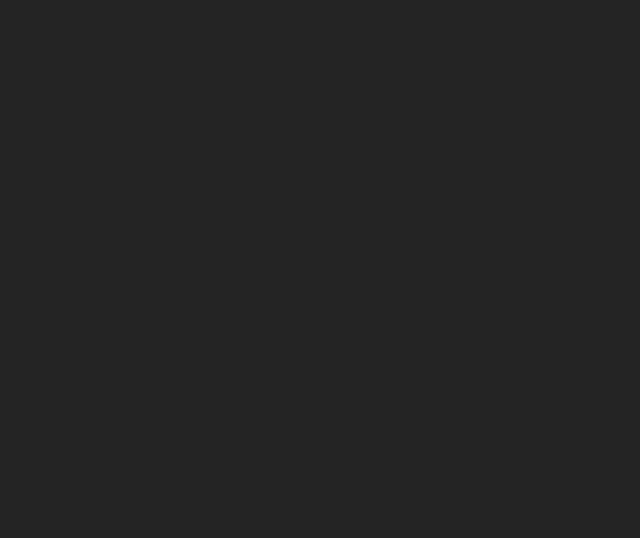
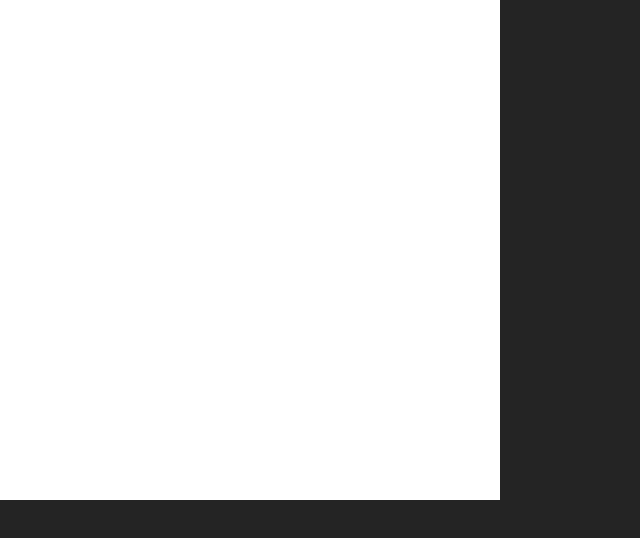
Before and after one commit to tho-myr/portfolio-svelte, a Svelte app: page / in a window 1280 px wide. Shown: the top 538 px of the page, without its empty margins (0-640 px from the left). Built offline with nearby package versions, Linux system fonts and the light colour scheme.

Commit message:
feat: add rectangle that follows mouse movement

```diff
--- a/src/App.svelte
+++ b/src/App.svelte
@@ -1,11 +1,25 @@
 <script>
+    import {blob} from "./main.js";
+
+    document.body.onpointermove = event => {
+        const { clientX, clientY } = event;
+
+        blob.style.left = `${clientX}px`;
+        blob.style.top = `${clientY}px`;
+    }
 
 </script>
 
 <main>
-
+    <div id="blob"></div>
 </main>
 
 <style>
-
+    #blob {
+        background-color: white;
+        height: 500px;
+        width: 500px;
+        aspect-ratio: 1;
+        position: absolute;
+    }
 </style>
--- a/src/app.css
+++ b/src/app.css
@@ -14,35 +14,8 @@
   -webkit-text-size-adjust: 100%;
 }
 
-a {
-  font-weight: 500;
-  color: #646cff;
-  text-decoration: inherit;
+html, body {
+  margin: 0;
+  height: 100%;
+  width: 100%;
 }
-a:hover {
-  color: #535bf2;
-}
-
-body {
-  margin: 0;
-  display: flex;
-  place-items: center;
-  min-width: 320px;
-  min-height: 100vh;
-}
-
-h1 {
-  font-size: 3.2em;
-  line-height: 1.1;
-}
-
-.card {
-  padding: 2em;
-}
-
-#app {
-  max-width: 1280px;
-  margin: 0 auto;
-  padding: 2rem;
-  text-align: center;
-}
--- a/src/main.js
+++ b/src/main.js
@@ -5,4 +5,6 @@ const app = new App({
   target: document.getElementById('app'),
 })
 
+export const blob = document.getElementById("blob");
+
 export default app
```
